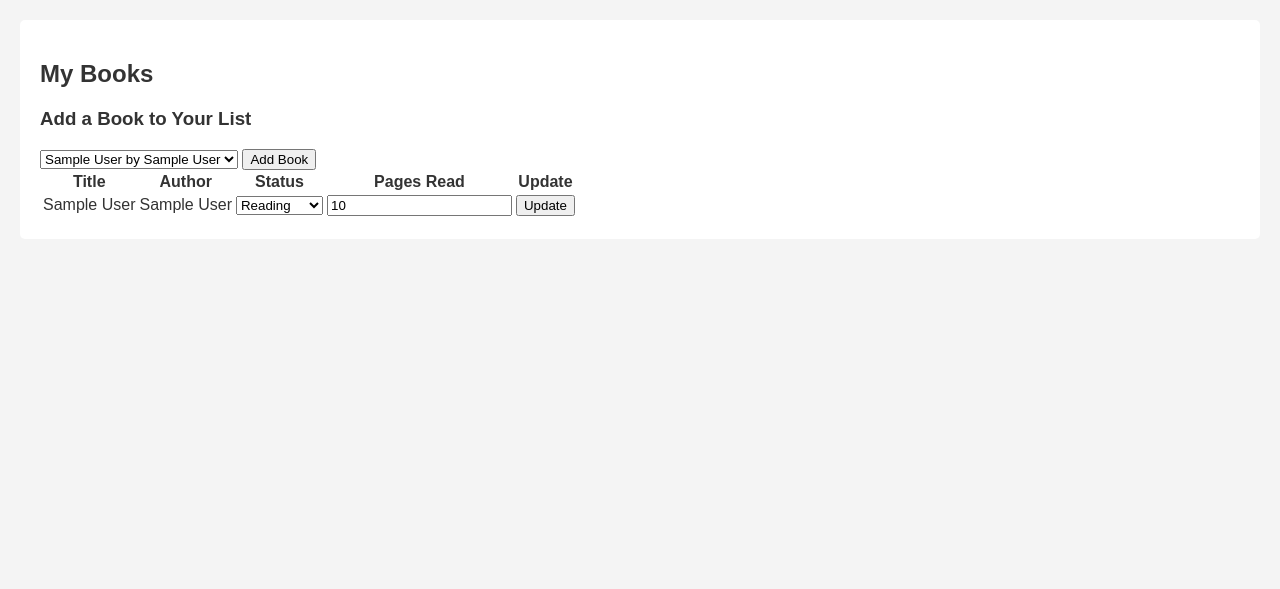
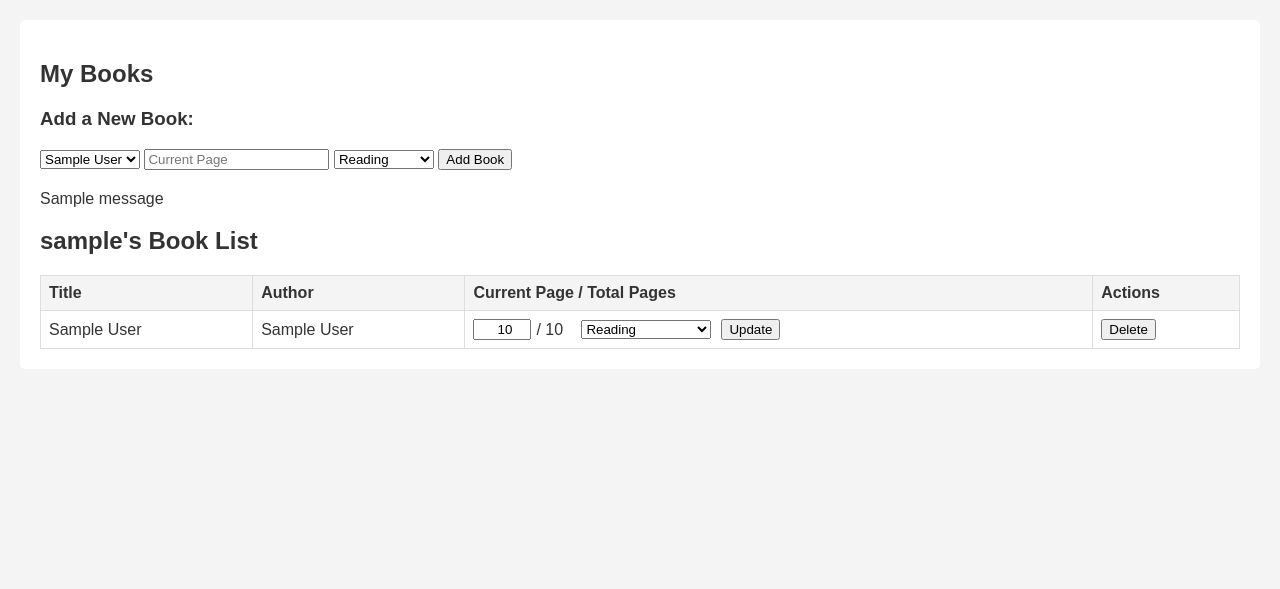
Before and after one commit to L09224/book-tracker, a Django app: page /books/my-books/ in a window 1280 px wide. Shown: the part 107-696 px from the top of the page. Run offline with Django 4.2, Linux system fonts and the light colour scheme; a user stored in the database is signed in; tables that the repository leaves empty hold one stand-in row (values such as "Sample post"); one stand-in notice (Sample message) is shown.

Commit message:
finalise CRUD functionality by adding delete, as well as ensuring all other changes to the database are fucntional. also added some styling for my-books

```diff
--- a/book_admin/templates/book_admin/user_book_list.html
+++ b/book_admin/templates/book_admin/user_book_list.html
@@ -1,33 +1,59 @@
 {% extends 'book_admin/base.html' %}
 
-{% block title %}My Books{% endblock %}
+{% load static %}
 
 {% block content %}
+<div class="container">
     <h2>My Books</h2>
 
-<!-- Form to Add Books -->
-<h3>Add a Book to Your List</h3>
-<form method="post" action="{% url 'user_book_list' %}">
+    <!-- Form to add a new book to the user's list -->
+    <div class="add-book-form">
+        <h3>Add a New Book:</h3>
+        <form method="POST" action="{% url 'add_book_to_user_list' %}">
             {% csrf_token %}
-    <select name="book_id">
-        {% for book in all_books %}
-        <option value="{{ book.id }}">{{ book.title }} by {{ book.author }}</option>
+            <!-- Dropdown to select the book -->
+            <select name="book" required>
+                {% for book in books %}
+                    <option value="{{ book.id }}">{{ book.title }}</option>
                 {% endfor %}
             </select>
-    <button type="submit">Add Book</button>
+
+            <!-- Input for current page -->
+            <input type="number" name="current_page" placeholder="Current Page" required>
+
+            <!-- Dropdown to select the reading status -->
+            <select name="status" required>
+                <option value="reading">Reading</option>
+                <option value="completed">Completed</option>
+                <option value="to_read">Plan to Read</option>
+            </select>
+
+            <!-- Submit button -->
+            <button type="submit" name="action" value="add">Add Book</button>
         </form>
+    </div>
 
-<!-- Table for Displaying and Updating Books -->
-<form method="post" action="{% url 'user_book_list' %}">
-    {% csrf_token %}
+
+    <!-- Messages for feedback -->
+    {% if messages %}
+        {% for message in messages %}
+            <div>{{ message }}</div>
+        {% endfor %}
+    {% endif %}
+
+<!-- Displaying the user's specific book list -->
+
+<div class="container">
+    <h2>{{ request.user.username }}'s Book List</h2>
+
+    {% if user_books %}
     <table>
         <thead>
             <tr>
                 <th>Title</th>
                 <th>Author</th>
-                <th>Status</th>
-                <th>Pages Read</th>
-                <th>Update</th>
+                <th>Current Page / Total Pages</th>
+                <th>Actions</th>
             </tr>
         </thead>
         <tbody>
@@ -36,24 +62,45 @@
                 <td>{{ user_book.book.title }}</td>
                 <td>{{ user_book.book.author }}</td>
                 <td>
-                    <select name="status_{{ user_book.id }}">
+                    <form method="POST" action="{% url 'update_progress' user_book.id %}" onsubmit="return handleFormSubmit('{{ user_book.id }}', '{{ user_book.book.total_pages }}')">
+                        {% csrf_token %}
+                        <input type="hidden" name="book" value="{{ user_book.book.id }}">
+
+                        <!-- Flex container for alignment -->
+                        <div class="table-cell-content">
+                            <!-- Current page input -->
+                            <input type="number" id="current_page_{{ user_book.id }}" name="current_page" value="{{ user_book.current_page }}" required class="table-input">
+                            <span class="table-total-pages">/ {{ user_book.book.total_pages }}</span>
+
+                            <!-- Status dropdown -->
+                            <select id="status_{{ user_book.id }}" name="status" required class="table-dropdown">
                                 <option value="reading" {% if user_book.status == "reading" %}selected{% endif %}>Reading</option>
                                 <option value="completed" {% if user_book.status == "completed" %}selected{% endif %}>Completed</option>
-                        <option value="on-hold" {% if user_book.status == "on-hold" %}selected{% endif %}>On-hold</option>
+                                <option value="to_read" {% if user_book.status == "to_read" %}selected{% endif %}>Plan to Read</option>
                             </select>
+
+                            <!-- Update button -->
+                            <button type="submit" name="action" value="update" class="table-submit-button">Update</button>
+                        </div>
+                    </form>
                 </td>
                 <td>
-                    <input type="number" name="current_page_{{ user_book.id }}" value="{{ user_book.current_page }}">
-                </td>
-                <td>
-                    <button type="submit" name="update_button" value="{{ user_book.id }}">Update</button>
+                    <form method="POST" action="{% url 'delete_user_book' user_book.id %}">
+                        {% csrf_token %}
+                        <button type="submit" name="action" value="delete">Delete</button>
+                    </form>
                 </td>
             </tr>
-            {% empty %}
-            <tr><td colspan="5">You have not added any books yet.</td></tr>
             {% endfor %}
         </tbody>
     </table>
-</form>
+    {% else %}
+        <p>You have no books in your list.</p>
+    {% endif %}
+</div>
+
+
+<!-- Include the external JavaScript file for functionality on 'Completed'-->
+<script src="{% static 'js/book_admin.js' %}"></script>
 
 {% endblock %}
--- a/book_admin/urls.py
+++ b/book_admin/urls.py
@@ -1,11 +1,18 @@
 from django.urls import path
-from . import views  # Import views from the current directory
-from .views import user_book_list, add_book_to_list
+from . import views
+from .views import delete_book
+
 
 urlpatterns = [
-    path('add/', views.add_book, name='add_book'),  # URL for adding a new book
-    path('', views.book_list, name='book_list'),  # URL for listing all books
-    path('my-books/', views.user_book_list, name='user_book_list'),  # URL for listing user's books
-    path('add-book-to-list/', add_book_to_list, name='add_book_to_list'),  # New URL for adding a book
-    path('update-progress/<int:pk>/', views.update_progress, name='update_progress'),  # URL for updating progress
+    # General listing of all books
+    path('books/', views.book_list, name='book_list'),
+
+    # User-specific book list and actions
+    path('my-books/', views.user_book_list, name='user_book_list'),  # List user-specific books
+    path('my-books/add/', views.add_book_to_list, name='add_book_to_user_list'), # Add book to user's list
+    path('my-books/update/<int:id>/', views.update_progress, name='update_progress'),  # Update progress on a user's book
+    path('my-books/delete/<int:id>/', views.delete_book, name='delete_user_book'),  # Delete a user's book
+
+    #  other general book actions not tied to a specific user
+    path('books/add/', views.add_book, name='add_book'),
 ]
--- a/book_admin/views.py
+++ b/book_admin/views.py
@@ -1,6 +1,7 @@
-from django.shortcuts import render, redirect
+from django.shortcuts import render, redirect, get_object_or_404
 from django.views.generic import TemplateView
 from django.contrib.auth import login
+from django.contrib import messages
 from django.contrib.auth.forms import UserCreationForm
 from django.contrib.auth.decorators import login_required
 from .models import Book, UserBook
@@ -27,36 +28,59 @@ def book_list(request):
 
 @login_required
 def user_book_list(request):
-    user_books = UserBook.objects.filter(user=request.user)
-    all_books = Book.objects.all()  # Needed for the add book dropdown
+    user_books = UserBook.objects.filter(user=request.user)  # Fetch only books associated with the current user
+    if request.method == 'POST':
+        form = UserBookForm(request.POST)
+        if form.is_valid():
+            user_book = form.save(commit=False)
+            user_book.user = request.user
+            user_book.save()
+            messages.success(request, "Book added/updated successfully.")
+            return redirect('user_book_list')
+        else:
+            messages.error(request, "Failed to add/update the book. Please check your entries.")
+    else:
+        form = UserBookForm()
 
-    if request.method == 'POST':
-        if 'book_id' in request.POST:
-            book_id = request.POST.get('book_id')
-            book = Book.objects.get(id=book_id)
-            UserBook.objects.create(user=request.user, book=book, current_page=0, status='reading')
-            return redirect('user_book_list')
-        elif 'update_button' in request.POST:
-            ub_id = request.POST['update_button']
-            user_book = UserBook.objects.get(id=ub_id, user=request.user)
-            user_book.status = request.POST.get(f'status_{ub_id}', user_book.status)
-            user_book.current_page = request.POST.get(f'current_page_{ub_id}', user_book.current_page)
-            user_book.save()
-            return redirect('user_book_list')
+    books = Book.objects.all()
 
-    return render(request, 'book_admin/user_book_list.html', {'user_books': user_books, 'all_books': all_books})
+    return render(request, 'book_admin/user_book_list.html', {
+        'user_books': user_books,
+        'books': books,  # Passing all books to the dropdown
+        'form': form
+    })
 
 
-def update_progress(request, pk):
-    user_book = UserBook.objects.get(pk=pk)
-    if request.method == "POST":
+@login_required
+def delete_book(request, id):
+    # Ensure that only the owner can delete their book
+    book = get_object_or_404(UserBook, id=id, user=request.user)
+    if request.method == 'POST':
+        book.delete()
+        messages.success(request, "Book successfully deleted.")
+        return redirect('user_book_list')
+    else:
+        messages.error(request, "Invalid request.")
+        return redirect('user_book_list')
+
+@login_required
+def update_progress(request, id):
+    user_book = get_object_or_404(UserBook, id=id, user=request.user)
+    if request.method == 'POST':
         form = UserBookForm(request.POST, instance=user_book)
+
+        # Print form errors for debugging
         if form.is_valid():
             form.save()
+            messages.success(request, "Book progress updated successfully.")
             return redirect('user_book_list')
-    else:
-        form = UserBookForm(instance=user_book)
-    return render(request, 'book_admin/update_progress.html', {'form': form})
+        else:
+            # Debug: print form errors to the console
+            print("Form errors:", form.errors)
+            messages.error(request, "Update failed. Please check your form entries.")
+
+    return redirect('user_book_list')
+
 
 # Signup page
 
@@ -72,18 +96,6 @@ def signup(request):
     return render(request, 'registration/signup.html', {'form': form})
 
 @login_required
-def update_progress(request, pk):
-    user_book = UserBook.objects.get(pk=pk, user=request.user)
-    if request.method == "POST":
-        form = UserBookForm(request.POST, instance=user_book)
-        if form.is_valid():
-            form.save()
-            return redirect('user_book_list')
-    else:
-        form = UserBookForm(instance=user_book)
-    return render(request, 'book_admin/update_progress.html', {'form': form})
-
-@login_required
 def my_books(request):
     user_books = UserBook.objects.filter(user=request.user)
 
@@ -97,15 +109,35 @@ def my_books(request):
     else:
         form = UserBookForm()
 
-    return render(request, 'book_admin/my_books.html', {'user_books': user_books, 'form': form})  # Ensure this is correct
+    return render(request, 'book_admin/my_books.html', {'user_books': user_books, 'form': form})
 
 @login_required
 def add_book_to_list(request):
+    books = Book.objects.all()  # Fetch all books
+    user_books = UserBook.objects.filter(user=request.user)  # Fetch the user's current book list
+
     if request.method == 'POST':
-        book_id = request.POST.get('book_id')
-        book = Book.objects.get(id=book_id)
-        # Ensure the user doesn't add the same book multiple times
-        if not UserBook.objects.filter(user=request.user, book=book).exists():
-            UserBook.objects.create(user=request.user, book=book, current_page=0, status='reading')
-        return redirect('user_book_list')
-    return redirect('user_book_list')  # Redirect if the request is not POST
+        form = UserBookForm(request.POST)
+        selected_book = request.POST.get('book')
+
+        # Check if the book is already in the user's list
+        if UserBook.objects.filter(user=request.user, book_id=selected_book).exists():
+            messages.error(request, "You have already added this book to your list.")
+        elif form.is_valid():
+            new_user_book = form.save(commit=False)
+            new_user_book.user = request.user
+            new_user_book.save()
+            messages.success(request, "New book added to your list successfully.")
+            return redirect('user_book_list')
+        else:
+            messages.error(request, "Failed to add book. Please check your entries.")
+
+    else:
+        form = UserBookForm()
+
+    # Always pass user_books to the template
+    return render(request, 'book_admin/user_book_list.html', {
+        'form': form,
+        'books': books,
+        'user_books': user_books
+    })
--- a/static/css/style.css
+++ b/static/css/style.css
@@ -111,12 +111,72 @@ footer {
     text-decoration: none;
     border-radius: 5px;
     display: inline-block;
-    transition: background-color 0.3s;  /* Smooth transition for hover effect */
+    transition: background-color 0.3s;
     min-width: 120px;
     flex-grow: 1;
 
 }
 
 .btn:hover {
-    background-color: #45a049;  /* Darker shade on hover for visual feedback */
+    background-color: #7F5539;
 }
+
+
+/* Table styling on my books page  */
+
+table {
+    width: 100%;
+    border-collapse: collapse;
+}
+
+th, td {
+    border: 1px solid #ddd;
+    padding: 8px;
+    text-align: left;
+}
+
+th {
+    background-color: #f4f4f4;
+}
+
+tr:nth-child(even) {
+    background-color: #f9f9f9;
+}
+
+tr:hover {
+    background-color: #f1f1f1;
+}
+
+.add-book-form {
+    margin-bottom: 20px;
+}
+
+.table-cell-content {
+    display: flex;
+    align-items: center; /* Vertically centers the content */
+    justify-content: flex-start; /* Aligns items to the left */
+    width: 100%;
+}
+
+.table-input {
+    width: 50px; /* Fixed width for the current page input */
+    text-align: right;
+}
+
+
+.table-total-pages {
+    width: 40px; /* Fixed width to accommodate up to three digits */
+    text-align: left;
+    display: inline-block;
+    margin-left: 5px;
+    margin-right: 5px;
+}
+
+.table-dropdown {
+    width: 130px; /* Fixed width for the dropdown */
+}
+
+.table-submit-button {
+    margin-left: 10px; /* Adds spacing between dropdown and button */
+    white-space: nowrap; /* Ensures the button doesn't wrap to a new line */
+}
--- /dev/null
+++ b/static/js/book_admin.js
@@ -0,0 +1,12 @@
+// Function to update (on /my-books page) the current page input to the total page number if the user updates teh status of their book to completed
+function handleFormSubmit(bookId, totalPages) {
+    const statusDropdown = document.getElementById('status_' + bookId);
+    const currentPageInput = document.getElementById('current_page_' + bookId);
+
+    if (statusDropdown.value === 'completed') {
+        currentPageInput.value = totalPages;
+    }
+
+    // Allow the form to be submitted
+    return true;
+}
```
Also changed, not shown: book_admin/templates/book_admin/edit_book.html (added, +10 -0 lines). Lines whose indentation alone changed are shown as unchanged.
